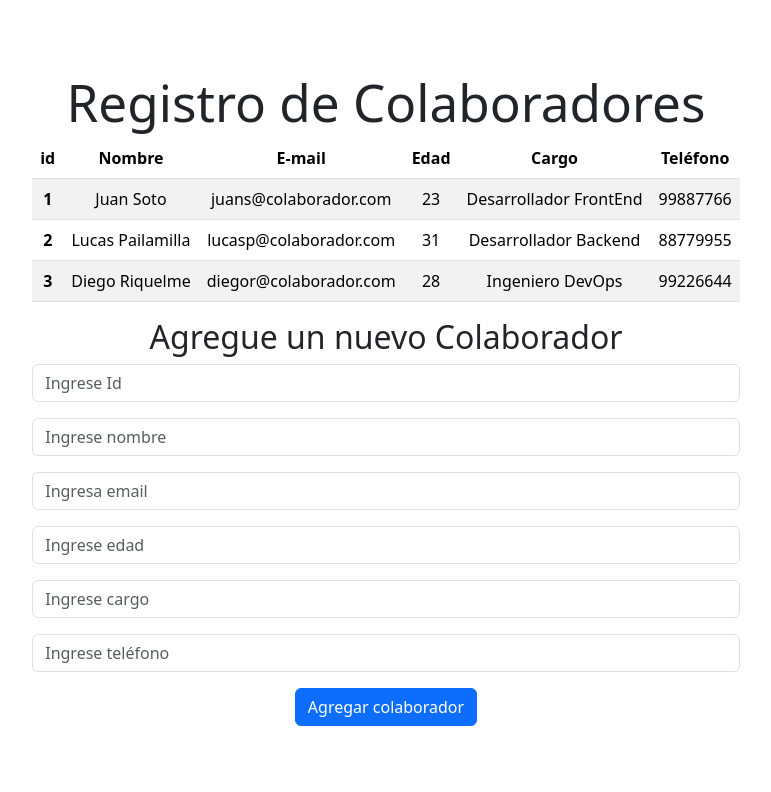
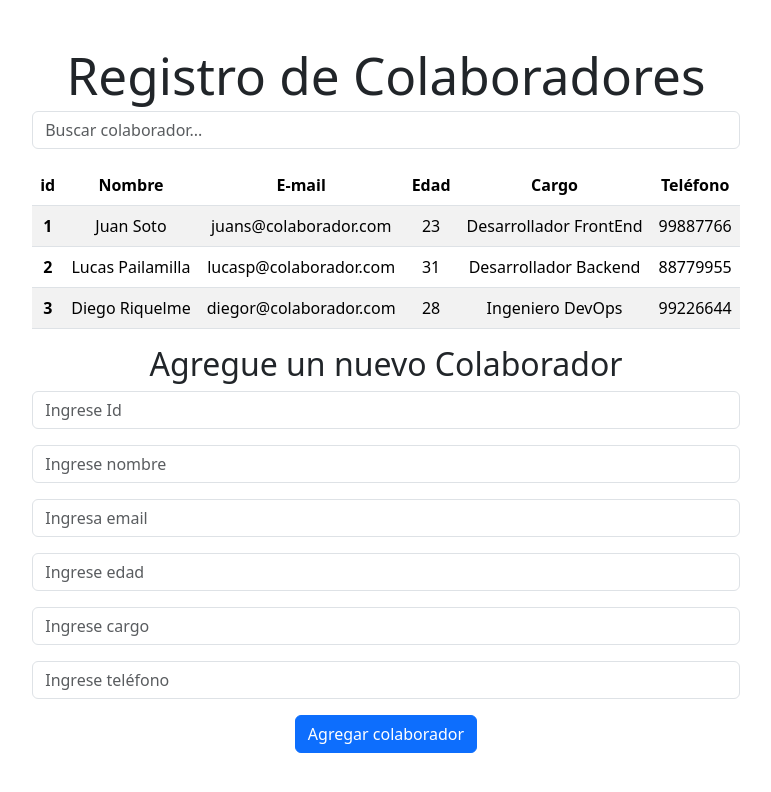
Before and after one commit to Droopytex/desafio_renders_dinamicos, a React (Vite) app in the folder render_dinamico/: page / in a window 1280 px wide. Shown: the top 792 px of the page, without its empty margins (254-1025 px from the left). Built offline with nearby package versions, Linux system fonts and the light colour scheme.

Commit message:
agregar buscador

```diff
--- a/render_dinamico/src/App.jsx
+++ b/render_dinamico/src/App.jsx
@@ -4,21 +4,32 @@ import { BaseColaboradores } from "./BaseColaboradores";
 import Listado from "./assets/componentes/listado/Listado";
 import Formulario from "./assets/componentes/formulario/Formulario";
 import Alert from "./assets/componentes/alert/Alert";
+import Buscador from "./assets/componentes/buscador/Buscador";
 
 function App() {
   const [baseCol, setBaseCol] = useState(BaseColaboradores);
-  const [mensajeError, setMensajeError] = useState("");
+  const [filtroColaboradores, setFiltroColaboradores] = useState([]);
+  const [mensajeError, setMensajeError] = useState(""); // Estado para mensaje de error o éxito
+  //mensajeError es el estado que almacena el mensaje de erro o éxito y
+  //setMensajeError es la función para actualizar ese estado
   console.log(baseCol);
 
   return (
     <>
       <h1>Registro de Colaboradores</h1>
-      <Listado colaboradores={baseCol} />
+      <Buscador
+        baseColaboradores={baseCol}
+        setFiltroColaboradores={setFiltroColaboradores}
+      />
+      {/* <Listado colaboradores={baseCol} /> */}
+      <Listado colaboradores={filtroColaboradores.length > 0 ? filtroColaboradores : baseCol} />
+
       {/* pasamos baseCol como propiedad llamada colaboradores al componente listado  */}
       <h2>Agregue un nuevo Colaborador</h2>
-      <Formulario setBaseCol={setBaseCol} />
+      <Formulario setBaseCol={setBaseCol}  />
       {/* setBaseCol se pasa como propiedad a formulario */}
-      <Alert mensajeError={mensajeError} setMensajeError={setMensajeError} />
+      <Alert   />
+      {/* llamando al mensaje por props  */}
     </>
   );
 }
--- a/render_dinamico/src/assets/componentes/buscador/Buscador.jsx
+++ b/render_dinamico/src/assets/componentes/buscador/Buscador.jsx
@@ -1,5 +1,39 @@
-function Buscador() {
-  return <></>;
-}
+import React, { useState } from "react";
+
+const Buscador = ({ baseColaboradores, setFiltroColaboradores }) => {
+  const [busqueda, setBusqueda] = useState("");
+
+  const handleBusqueda = (e) => {
+    const valor = e.target.value;
+    setBusqueda(valor);
+
+    // Filtrar los colaboradores según la búsqueda en cualquier campo
+    const colaboradoresFiltrados = baseColaboradores.filter((colaborador) => {
+      return (
+        colaborador.id.toLowerCase().includes(valor.toLowerCase()) ||
+        colaborador.nombre.toLowerCase().includes(valor.toLowerCase()) ||
+        colaborador.email.toLowerCase().includes(valor.toLowerCase()) ||
+        colaborador.edad.toString().includes(valor.toLowerCase()) ||
+        colaborador.cargo.toLowerCase().includes(valor.toLowerCase()) ||
+        colaborador.telefono.toLowerCase().includes(valor.toLowerCase())
+      );
+    });
+
+    // Actualizar el estado de los colaboradores filtrados
+    setFiltroColaboradores(colaboradoresFiltrados);
+  };
+
+  return (
+    <div className="mb-3">
+      <input
+        type="text"
+        placeholder="Buscar colaborador..."
+        value={busqueda}
+        onChange={handleBusqueda}
+        className="form-control"
+      />
+    </div>
+  );
+};
 
 export default Buscador;
--- a/render_dinamico/src/assets/componentes/formulario/Formulario.jsx
+++ b/render_dinamico/src/assets/componentes/formulario/Formulario.jsx
@@ -1,5 +1,6 @@
 import { useState } from "react";
 import { BaseColaboradores } from "../../../BaseColaboradores";
+
 
 const Formulario = ({ setBaseCol }) => {
   const [nuevoColaborador, setNuevoColaborador] = useState({
@@ -13,7 +14,7 @@ const Formulario = ({ setBaseCol }) => {
   const [mensajeError, setMensajeError] = useState("");
 
   const enviarFormulario = (e) => {
-    e.preventDefault();   // Evita que se recargue la página al enviar el formulario
+    e.preventDefault(); // Evita que se recargue la página al enviar el formulario
 
     if (
       !nuevoColaborador.id ||
@@ -115,21 +116,15 @@ const Formulario = ({ setBaseCol }) => {
             className="form-control"
           />
         </div>
+        <div className="mt-2">{mensajeError && <p className="error">{mensajeError}</p>}</div>
 
         <button type="submit" className="btn btn-primary">
           Agregar colaborador
         </button>
       </form>
-
-      {mensajeError && <p className="error">{mensajeError}</p>}
     </>
   );
 };
-
-
-
-
-
 
 // const Formulario = ({ mensajeError, setMensajeError }) => {
 //   const [idLista, setIdLista] = useState("");
@@ -193,8 +188,6 @@ const Formulario = ({ setBaseCol }) => {
 //   const inputTelefono = (e) => {
 //     setTelefonoLista(e.target.value);
 //   };
-
-
 
 //   // Si el formulario se envía correctamente devolvemos todos nuestros inputs al inicio, se resetea el formulario
 //   // setError(false); //elimina el mensaje de error
```
